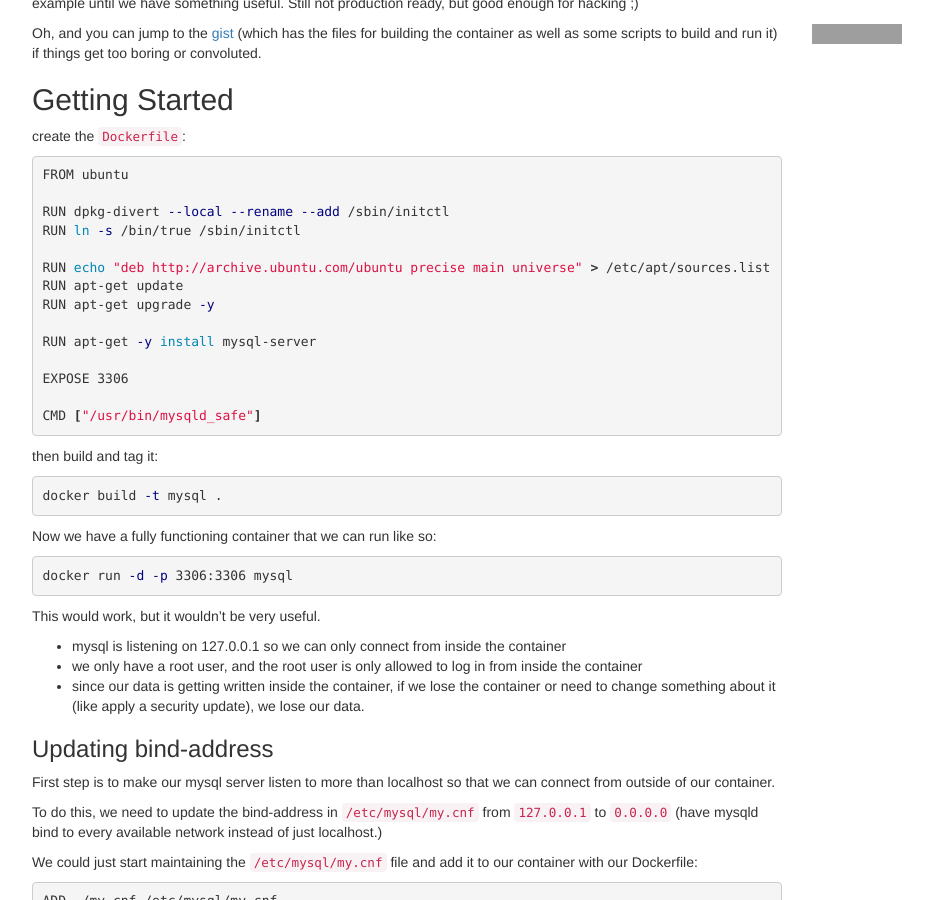
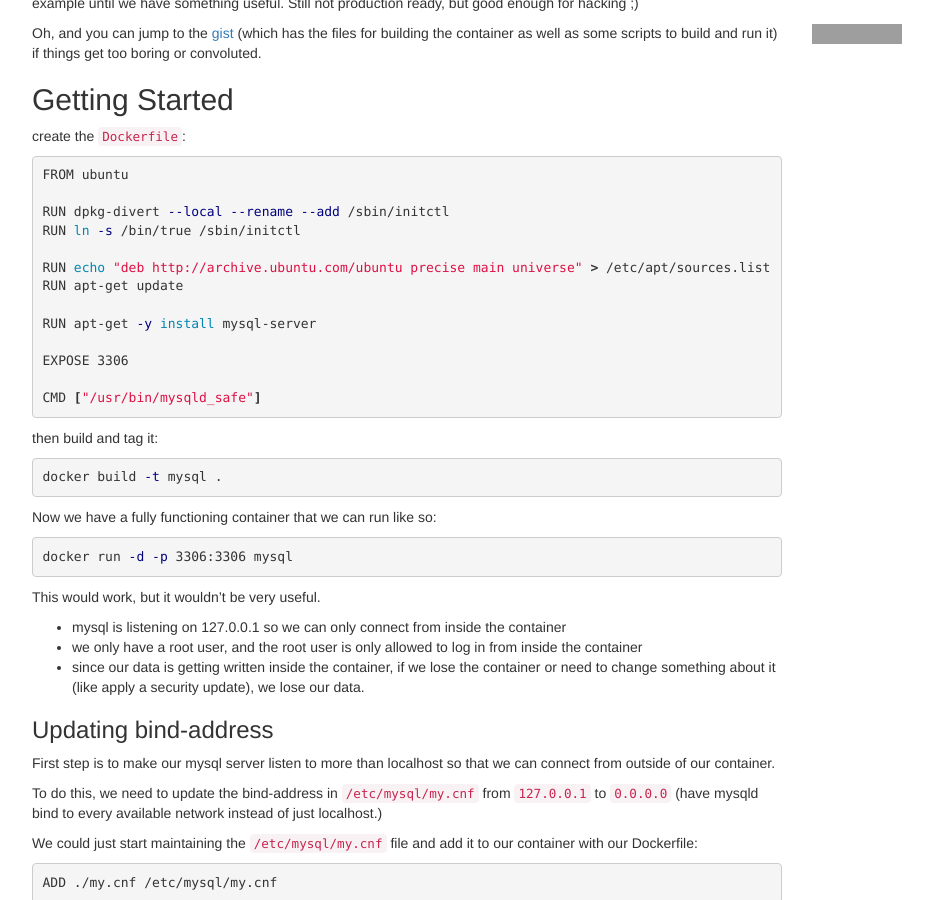
Before and after one commit to benschw/benschw.github.io, a Jekyll site: the page built from _posts/2013-11-10-creating-a-mysql-docker-container.markdown, in a window 1280 px wide and 900 px high, scrolled down 378 px. Shown: the whole window, without its empty margins (38-971 px from the left). Built offline with Jekyll 4.4.1, drawn with Linux system fonts in a browser that asks for light colours; nearby versions of some CDN libraries; Markdown is read by kramdown in place of the engine named in the settings; comment, search, counter and statistics services are not loaded; some of the changed text lies outside the part shown; grey boxes are pictures that could not be loaded.

```diff
--- a/_posts/2013-11-10-creating-a-mysql-docker-container.markdown
+++ b/_posts/2013-11-10-creating-a-mysql-docker-container.markdown
@@ -35,7 +35,6 @@
 
 RUN echo "deb http://archive.ubuntu.com/ubuntu precise main universe" > /etc/apt/sources.list
 RUN apt-get update
-RUN apt-get upgrade -y
 
 RUN apt-get -y install mysql-server
 
@@ -189,7 +188,6 @@
 
 RUN echo "deb http://archive.ubuntu.com/ubuntu precise main universe" > /etc/apt/sources.list
 RUN apt-get update
-RUN apt-get upgrade -y
 
 RUN apt-get -y install mysql-client mysql-server
 
```
